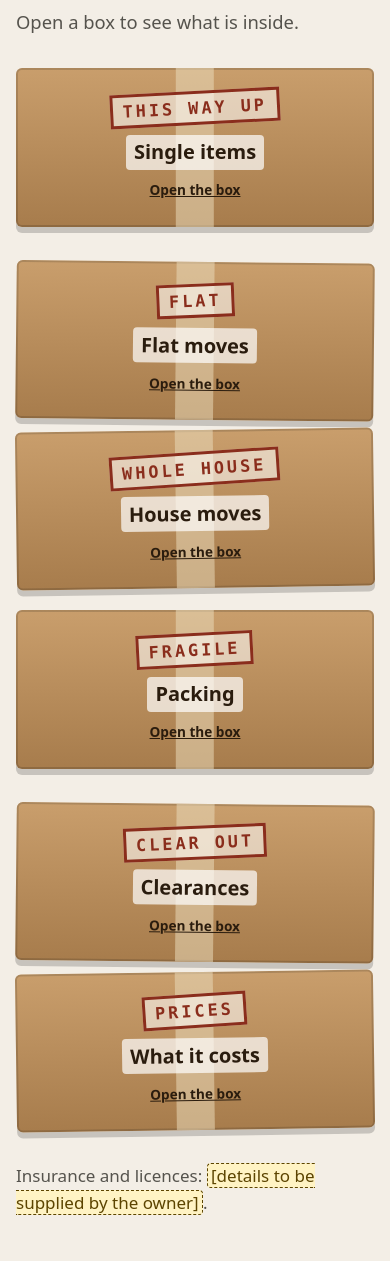
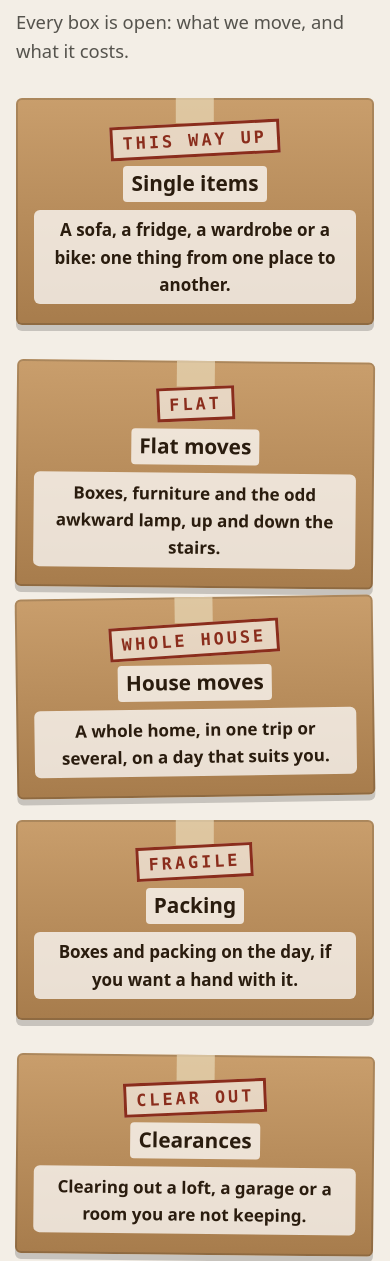
Before and after one commit to SovereignWebsite/Site__Template__Business__Moving-Van, a plain HTML site: page site/boxes/index.html in a window 390 px wide. Shown: the part 292-1553 px from the top of the page. Drawn offline with Linux system fonts and the light colour scheme.

Commit message:
Round 1 fixes from design.b.rounds
The boxes are open: title, text and price on show, nothing behind a
link. The phone number in the hero of The van, Moving day and The
inventory. "Just a few items" first on the inventory. Moving day's
price in its hero. The house load says a bigger house may need more
than one trip, in place of "[more trips]".

Agent: b.site.moving-van@SWS
Claude-Session: https://claude.ai/code/session_01Kw9UwF697Jhhmbn9y8bSn7
Co-Authored-By: Claude Opus 5.5 <noreply@anthropic.com>

```diff
--- a/site/assets/base.css
+++ b/site/assets/base.css
@@ -17,6 +17,7 @@ main{max-width:62rem;margin:0 auto;padding:0 1rem 3rem}
 .kicker{color:var(--muted);font-weight:600;margin:1.5rem 0 .3rem}
 h1{font-size:clamp(2rem,6vw,3.2rem);line-height:1.1;margin:0 0 .8rem}
 .lead{font-size:1.15rem;color:var(--muted);max-width:40rem}
+.hero-call,.hero-price{font-weight:700;font-size:1.1rem}
 h2{font-size:1.6rem;margin:3rem 0 1rem}h3{font-size:1.1rem;margin:0 0 .3rem}
 p{margin:0 0 1rem}a{color:var(--accent)}
 .btn{display:inline-block;background:var(--accent);color:var(--accent-fg);font-weight:700;text-decoration:none;padding:.75rem 1.4rem;border-radius:999px;min-height:44px}
--- a/site/assets/boxes.css
+++ b/site/assets/boxes.css
@@ -4,17 +4,12 @@
 .stack{list-style:none;padding:0;margin:2rem 0;display:grid;grid-template-columns:repeat(auto-fill,minmax(16rem,1fr));gap:1.4rem}
 .stack li:nth-child(3n+2){transform:translateY(.8rem) rotate(.6deg)}
 .stack li:nth-child(3n){transform:rotate(-.8deg)}
-.box{background:linear-gradient(var(--kraft),var(--kraft-dark));color:var(--box-fg);border-radius:6px;box-shadow:inset 0 0 0 2px rgba(0,0,0,.15),0 6px 0 rgba(0,0,0,.18);position:relative;overflow:hidden}
-.box::before{content:"";position:absolute;left:50%;top:0;bottom:0;width:2.4rem;transform:translateX(-50%);background:var(--tape);opacity:.55}
-.box summary{list-style:none;cursor:pointer;position:relative;padding:1.4rem 1rem 1.6rem;min-height:9rem;display:flex;flex-direction:column;align-items:center;justify-content:center;gap:.6rem;text-align:center}
-.box summary::-webkit-details-marker{display:none}
-.stamp{font:800 1.05rem/1.2 ui-monospace,SFMono-Regular,Menlo,monospace;letter-spacing:.18em;color:var(--stamp);border:3px solid var(--stamp);padding:.25rem .6rem;transform:rotate(-3deg);background:rgba(255,255,255,.55)}
+.box{background:linear-gradient(var(--kraft),var(--kraft-dark));color:var(--box-fg);border-radius:6px;box-shadow:inset 0 0 0 2px rgba(0,0,0,.15),0 6px 0 rgba(0,0,0,.18);position:relative;overflow:hidden;padding:1.2rem 1.1rem 1.3rem;text-align:center;display:flex;flex-direction:column;align-items:center;gap:.5rem}
+.box::before{content:"";position:absolute;left:50%;top:0;height:1.6rem;width:2.4rem;transform:translateX(-50%);background:var(--tape);opacity:.7}
+.box>*{position:relative}
+.stamp{margin:.4rem 0 0;font:800 1.05rem/1.2 ui-monospace,SFMono-Regular,Menlo,monospace;letter-spacing:.18em;color:var(--stamp);border:3px solid var(--stamp);padding:.25rem .6rem;transform:rotate(-3deg);background:rgba(255,255,255,.6)}
 @media (prefers-color-scheme:dark){.stamp{background:rgba(0,0,0,.35)}}
-.box-title{font-weight:800;font-size:1.25rem;background:rgba(255,255,255,.7);padding:.1rem .5rem;border-radius:4px}
-@media (prefers-color-scheme:dark){.box-title{background:rgba(0,0,0,.45)}}
-.box summary::after{content:"Open the box";font-size:.85rem;font-weight:700;text-decoration:underline}
-.box[open] summary::after{content:"Close the box"}
-.box p{position:relative;margin:0;padding:0 1.1rem 1.2rem;font-weight:600}
-.box summary:focus-visible{outline:3px solid var(--accent);outline-offset:-6px}
+.box-title{margin:0;font-size:1.3rem;background:rgba(255,255,255,.75);padding:.1rem .5rem;border-radius:4px}
+.box-text{margin:0;font-weight:600;background:rgba(255,255,255,.75);padding:.4rem .6rem;border-radius:6px}
+@media (prefers-color-scheme:dark){.box-title,.box-text{background:rgba(0,0,0,.5)}}
 .cover{color:var(--muted)}
-@media (prefers-reduced-motion:no-preference){.box{transition:transform .15s}.box:hover{transform:translateY(-3px)}}
--- a/site/boxes/index.html
+++ b/site/boxes/index.html
@@ -56,27 +56,33 @@
 <section class="hero" aria-labelledby="hero-h">
   <p class="kicker">Man and van, <span class="ph">[Area you cover]</span></p>
   <h1 id="hero-h">What we move, box by box</h1>
-  <p class="lead">Open a box to see what is inside.</p>
+  <p class="lead">Every box is open: what we move, and what it costs.</p>
 </section>
-<ul class="stack"><li><details class="box">
-  <summary><span class="stamp">THIS WAY UP</span><span class="box-title">Single items</span></summary>
-  <p>A sofa, a fridge, a wardrobe or a bike: one thing from one place to another.</p>
-</details></li><li><details class="box">
-  <summary><span class="stamp">FLAT</span><span class="box-title">Flat moves</span></summary>
-  <p>Boxes, furniture and the odd awkward lamp, up and down the stairs.</p>
-</details></li><li><details class="box">
-  <summary><span class="stamp">WHOLE HOUSE</span><span class="box-title">House moves</span></summary>
-  <p>A whole home, in one trip or several, on a day that suits you.</p>
-</details></li><li><details class="box">
-  <summary><span class="stamp">FRAGILE</span><span class="box-title">Packing</span></summary>
-  <p>Boxes and packing on the day, if you want a hand with it.</p>
-</details></li><li><details class="box">
-  <summary><span class="stamp">CLEAR OUT</span><span class="box-title">Clearances</span></summary>
-  <p>Clearing out a loft, a garage or a room you are not keeping.</p>
-</details></li><li><details class="box">
-  <summary><span class="stamp">PRICES</span><span class="box-title">What it costs</span></summary>
-  <p>Prices from <span class="ph">[£ from]</span>. The owner sets the real prices.</p>
-</details></li></ul>
+<ul class="stack"><li class="box">
+  <p class="stamp">THIS WAY UP</p>
+  <h2 class="box-title">Single items</h2>
+  <p class="box-text">A sofa, a fridge, a wardrobe or a bike: one thing from one place to another.</p>
+</li><li class="box">
+  <p class="stamp">FLAT</p>
+  <h2 class="box-title">Flat moves</h2>
+  <p class="box-text">Boxes, furniture and the odd awkward lamp, up and down the stairs.</p>
+</li><li class="box">
+  <p class="stamp">WHOLE HOUSE</p>
+  <h2 class="box-title">House moves</h2>
+  <p class="box-text">A whole home, in one trip or several, on a day that suits you.</p>
+</li><li class="box">
+  <p class="stamp">FRAGILE</p>
+  <h2 class="box-title">Packing</h2>
+  <p class="box-text">Boxes and packing on the day, if you want a hand with it.</p>
+</li><li class="box">
+  <p class="stamp">CLEAR OUT</p>
+  <h2 class="box-title">Clearances</h2>
+  <p class="box-text">Clearing out a loft, a garage or a room you are not keeping.</p>
+</li><li class="box">
+  <p class="stamp">PRICES</p>
+  <h2 class="box-title">What it costs</h2>
+  <p class="box-text">Prices from <span class="ph">[£ from]</span>. The owner sets the real prices.</p>
+</li></ul>
 <p class="cover">Insurance and licences: <span class="ph">[details to be supplied by the owner]</span>.</p>
 <section id="how" aria-labelledby="how-h">
   <h2 id="how-h">How it works</h2>
```
Also changed, not shown: site/data/content/en.json (+6 -4 lines), site/index.html (+2 -1 lines), site/inventory/index.html (+3 -2 lines), site/moving-day/index.html (+3 -1 lines), site/assets/designs/boxes.png, site/assets/designs/inventory.png, site/assets/designs/moving-day.png, site/assets/designs/van.png, 2 other files.
